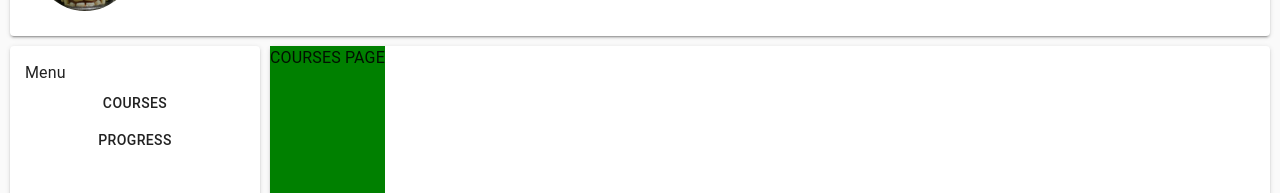
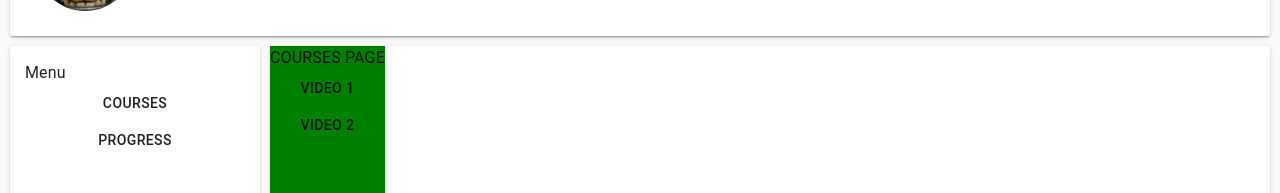
Before and after one commit to damianbrowne/cmsi370-djaw, a React (Create React App) app: page /Dashboard/Topic in a window 1280 px wide. Shown: the part 276-469 px from the top of the page. Built offline with nearby package versions, Linux system fonts and the light colour scheme.

Commit message:
Video on courses page

```diff
--- a/src/pages/Dashboard/DashboardPages/Topic.js
+++ b/src/pages/Dashboard/DashboardPages/Topic.js
@@ -32,6 +32,12 @@ export default function Courses() {
         <Typography>
             COURSES PAGE
         </Typography>
+        <Button>
+            VIDEO 1
+        </Button>
+        <Button>
+            VIDEO 2
+        </Button>
     </div>
   );
 }
```
